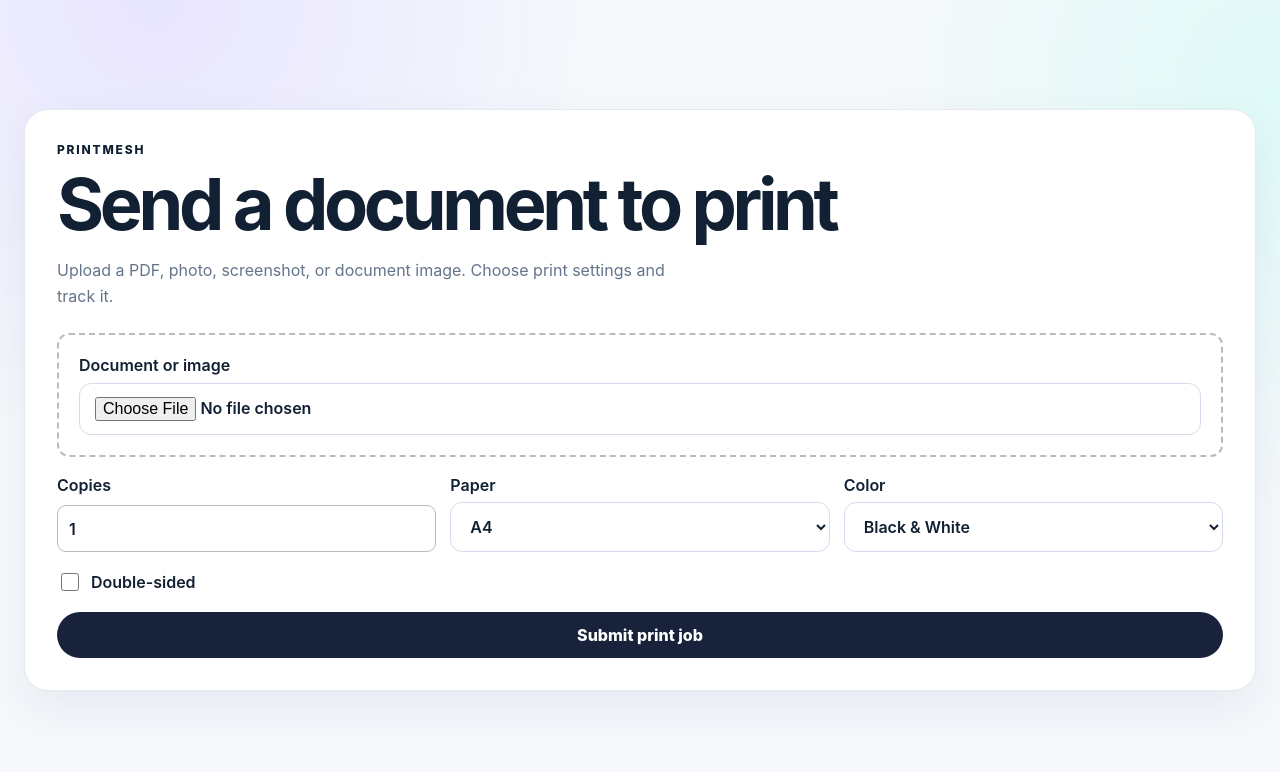
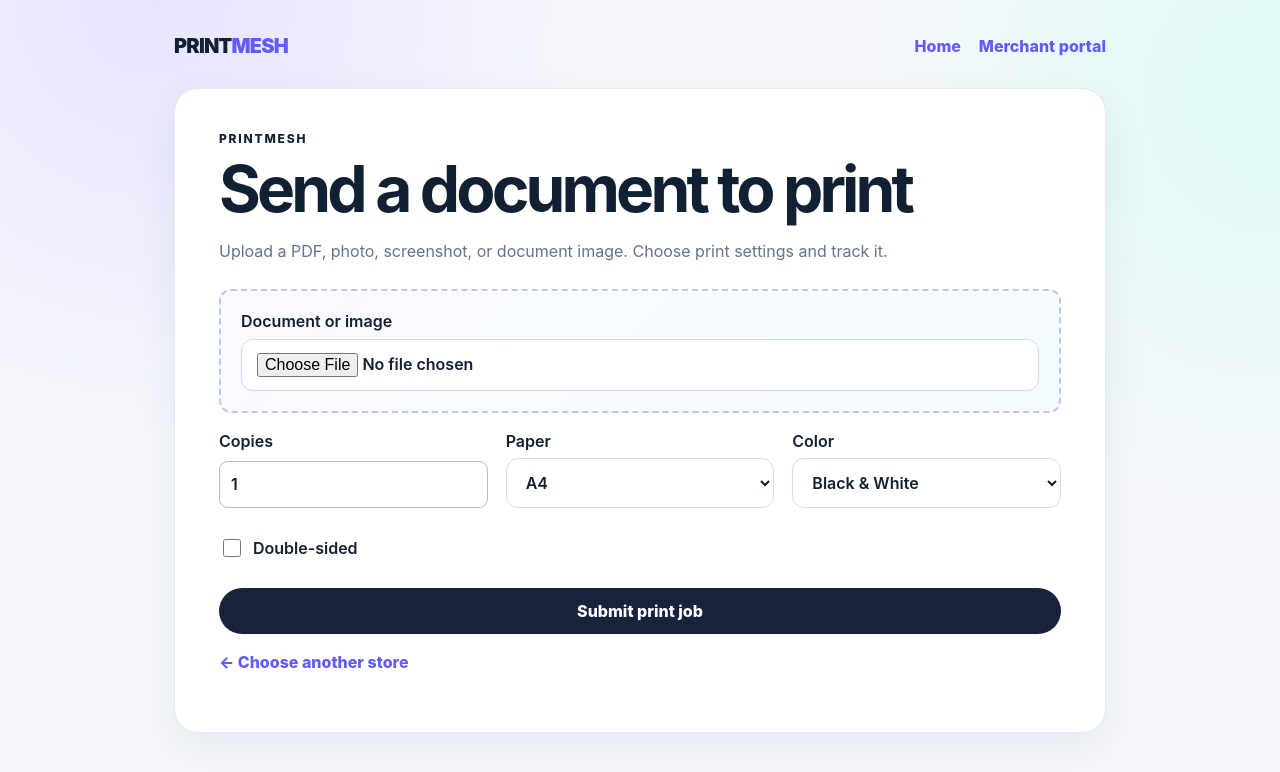
Before and after one commit to akshith-png/PrintMesh, a Next.js app in the folder apps/web/: page /s/00000000-0000-0000-0000-000000000001 in a window 1280 px wide. Shown: the top 772 px of the page. Built offline with nearby package versions, Linux system fonts and the light colour scheme.

Commit message:
polish customer print experience

```diff
--- a/apps/web/src/app/globals.css
+++ b/apps/web/src/app/globals.css
@@ -27,6 +27,7 @@ button:disabled{opacity:.55;cursor:wait}
 .message{padding:12px;border-radius:9px;background:#f0f1f3}
 .status{display:inline-block;margin:18px 0;padding:10px 15px;border-radius:999px;background:#111;color:#fff;font-weight:800}
 .dashboard-header{display:flex;justify-content:space-between;align-items:flex-start;gap:20px;margin:24px 0}.dashboard-header h1{margin-bottom:8px}.dashboard-header>.status{margin:0}.portal-nav{display:flex;justify-content:space-between;align-items:center;padding:10px 0 30px}.portal-nav>div{display:flex;gap:18px}.portal-nav a:not(.brand),.back-link a{color:var(--violet);font-weight:800;text-decoration:none}.back-link{margin:18px 0}.availability-control{display:flex;align-items:center;gap:12px;margin-top:16px;flex-wrap:wrap}.availability-control button{padding:9px 15px}.auth-card{max-width:760px;margin:10vh auto 0;padding:42px}.auth-card h1{font-size:clamp(42px,6vw,70px)}input,select,textarea{width:100%;padding:13px 15px;border:1px solid #d4dceb;border-radius:12px;background:#fff;color:var(--ink);outline:none}input:focus,select:focus,textarea:focus{border-color:var(--violet);box-shadow:0 0 0 4px #635bff18}.secondary-button{background:#fff;color:var(--ink);border:1px solid var(--line)}
+.customer-print-shell{max-width:980px}.customer-print-card{padding:42px 44px}.customer-print-card h1{font-size:clamp(42px,5.2vw,64px);max-width:760px}.customer-print-card .muted{max-width:680px}.customer-print-card .upload{background:linear-gradient(135deg,#fafaff,#f4fbff);border-color:#bfc8e8}.customer-print-card .grid{gap:18px}.customer-print-card button[type=submit]{background:linear-gradient(110deg,#635bff,#327fe8);box-shadow:0 10px 24px #635bff38}.customer-print-card .check{padding:10px 0}.customer-print-card .check input{width:18px}.customer-print-card .pdf-preview{padding:18px;border-radius:18px;background:#f8f9ff}.customer-print-card .pdf-preview iframe{height:300px}.customer-print-card .image-preview{max-height:300px}
 .stats-grid{display:grid;grid-template-columns:repeat(4,1fr);gap:14px;margin:18px 0}.stat-card{padding:22px;border:1px solid var(--line);border-radius:18px;background:#fff;box-shadow:0 10px 24px rgba(30,45,80,.06)}.stat-card span{display:block;color:var(--muted);font-size:13px;font-weight:700}.stat-card strong{display:block;font-size:36px;line-height:1.1;margin-top:10px}
 .resource-list{display:grid;gap:10px;margin-top:18px}.resource-row{display:flex;align-items:center;justify-content:space-between;gap:16px;padding:18px;border:1px solid var(--line);border-radius:14px;background:#fff}.resource-row>div{display:grid;gap:5px}.resource-row span:not(.status){color:var(--muted);font-size:14px}.resource-row .status{margin:0}.form-card{max-width:760px}
 .timeline{padding-left:20px}.timeline li{display:grid;gap:3px;margin:16px 0}.timeline span,.timeline small{color:#666}
--- a/apps/web/src/app/s/[merchantId]/page.tsx
+++ b/apps/web/src/app/s/[merchantId]/page.tsx
@@ -2,6 +2,7 @@
 
 import { FormEvent, useState } from "react";
 import { useParams, useRouter } from "next/navigation";
+import Link from "next/link";
 
 export default function MerchantPrintPage() {
   const params = useParams<{ merchantId: string }>();
@@ -42,8 +43,9 @@ export default function MerchantPrintPage() {
   }
 
   return (
-    <main className="shell">
-      <section className="card">
+    <main className="page-shell customer-print-shell">
+      <nav className="portal-nav"><Link className="brand" href="/">PRINT<span>MESH</span></Link><div><Link href="/">Home</Link><Link href="/merchant/login">Merchant portal</Link></div></nav>
+      <section className="card customer-print-card">
         <p className="eyebrow">PRINTMESH</p>
         <h1>Send a document to print</h1>
         <p className="muted">Upload a PDF, photo, screenshot, or document image. Choose print settings and track it.</p>
@@ -58,7 +60,7 @@ export default function MerchantPrintPage() {
           <label className="check"><input type="checkbox" checked={duplex} onChange={(e) => setDuplex(e.target.checked)} /> Double-sided</label>
           <button disabled={busy || submitted}>{busy ? "Sending to store..." : submitted ? "Print job accepted" : "Submit print job"}</button>
           {message && <p className="message">{message}</p>}
-        </form>
+        </form><p className="back-link"><Link href="/">← Choose another store</Link></p>
         {submitted && <div className="print-confirm" role="status"><div className="printer-animation"><span className="paper-sheet" /></div><strong>Your document is on its way</strong><span>Opening live tracking…</span></div>}
       </section>
     </main>
```
